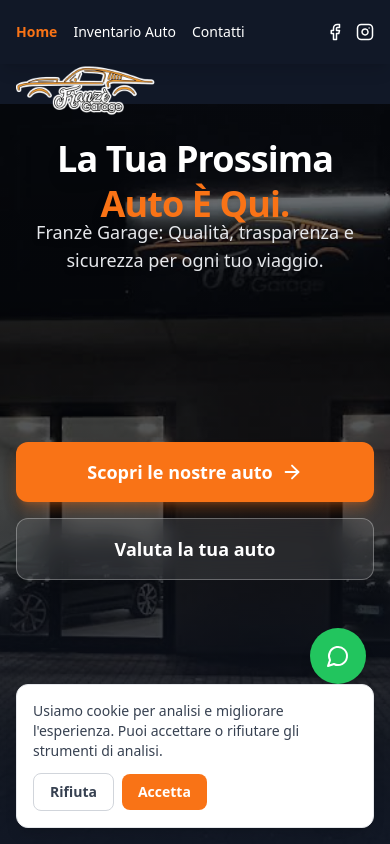
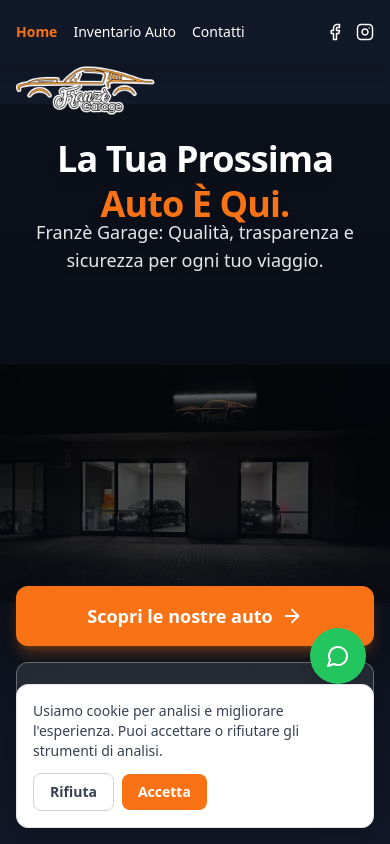
Before and after one commit to Giuseppe559/Franze-Garage, a React (Vite) app: page / in a window 390 px wide. Shown: the top 844 px of the page. Built offline with nearby package versions, Linux system fonts and the light colour scheme; no server answers; the database is empty.

Commit message:
Add files via upload

```diff
--- a/src/components/Hero.tsx
+++ b/src/components/Hero.tsx
@@ -9,7 +9,7 @@ export default function Hero() {
         <img
           src="/0.jpg"
           alt="Background"
-          className="w-full h-full object-cover opacity-60"
+          className="w-full h-full object-contain md:object-cover object-center opacity-60"
         />
         <div className="absolute inset-0 bg-gradient-to-b from-black/30 via-black/50 to-gray-900/90"></div>
       </div>
@@ -26,7 +26,7 @@ export default function Hero() {
                 Franzè Garage: Qualità, trasparenza e sicurezza per ogni tuo viaggio.
               </p>
 
-              <div className="w-full max-w-sm space-y-4 mt-36 md:mt-48">
+              <div className="w-full max-w-sm space-y-4 mt-72 md:mt-64">
                 <button
                   onClick={() => {
                     document.getElementById('home-inventory')?.scrollIntoView({ behavior: 'smooth' });
```
Also changed, not shown: 11 other files (tests, documents, lock files or other folders).
